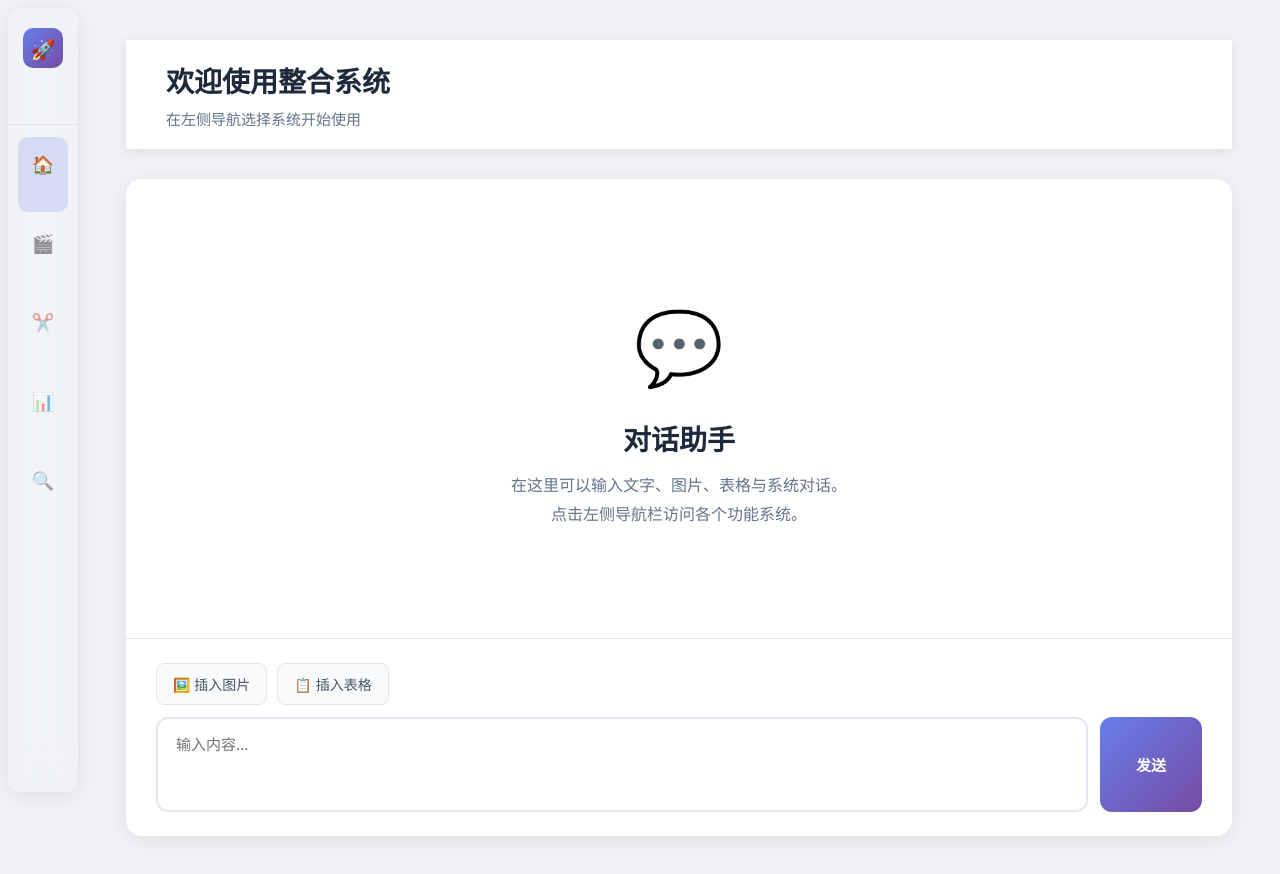
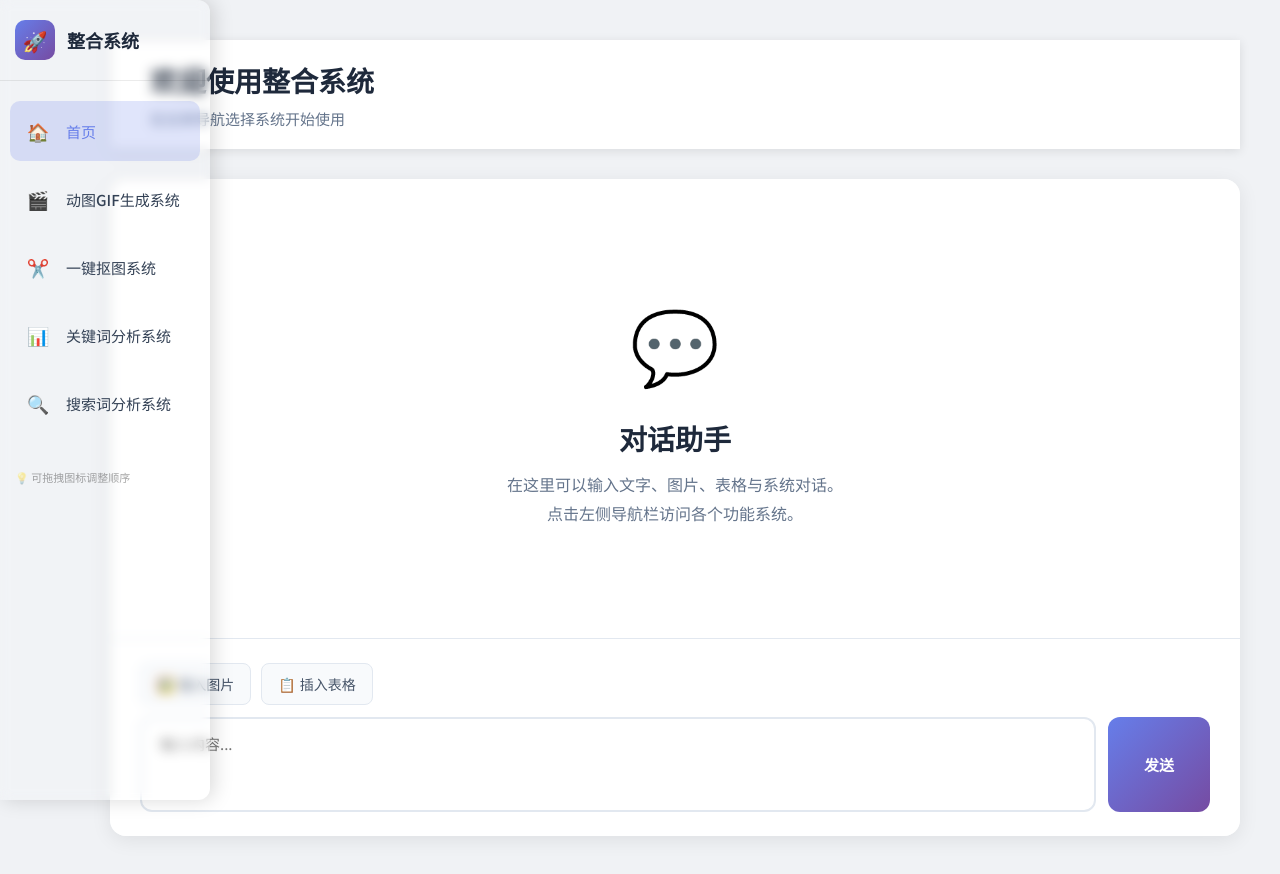
Before and after one commit to chaojibaozi/chaojibaozi.github.io, a plain HTML site: page index.html in a window 1280 px wide. Drawn offline with Linux system fonts and the light colour scheme.

Commit message:
更新 index.html

```diff
--- a/index.html
+++ b/index.html
@@ -19,38 +19,30 @@
         /* 抽屉式导航栏 - 固定浮层 */
         .sidebar {
             position: fixed;
-            left: 8px;
-            top: 8px;
-            bottom: 8px;
+            left: 0;
+            top: 0;
             width: 70px;
-            border-radius: 12px;
+            height: 100vh;
             background: rgba(255, 255, 255, 0.1);
-            backdrop-filter: blur(20px);
-            -webkit-backdrop-filter: blur(20px);
-            transition: width 0.4s cubic-bezier(0.4, 0, 0.2, 1), left 0.4s cubic-bezier(0.4, 0, 0.2, 1);
+            backdrop-filter: blur(6px);
+            -webkit-backdrop-filter: blur(6px);
+            transition: width 0.4s cubic-bezier(0.4, 0, 0.2, 1);
             overflow: hidden;
             z-index: 9999;
-            box-shadow: 0 4px 24px rgba(0, 0, 0, 0.08);
+            box-shadow: 4px 0 20px rgba(0, 0, 0, 0.15);
+            border-radius: 0 12px 12px 0;
         }
 
         .sidebar:hover {
-            width: 208px;
+            width: 210px;
         }
 
         .sidebar-header {
-            padding: 20px 0;
+            padding: 20px 15px;
             display: flex;
-            flex-direction: column;
-            align-items: center;
-            gap: 10px;
-            border-bottom: 1px solid rgba(0, 0, 0, 0.06);
-        }
-
-        .sidebar:hover .sidebar-header {
-            flex-direction: row;
-            padding: 20px 15px;
             align-items: center;
             gap: 12px;
+            border-bottom: 1px solid rgba(0, 0, 0, 0.08);
         }
 
         .sidebar-icon {
@@ -79,48 +71,32 @@
         }
 
         .nav-menu {
-            padding: 12px 0;
-            display: flex;
-            flex-direction: column;
-            align-items: center;
-        }
-
-        .sidebar:hover .nav-menu {
-            padding: 12px 10px;
-            align-items: stretch;
+            padding: 20px 10px;
         }
 
         .nav-item {
             display: flex;
-            flex-direction: column;
             align-items: center;
-            gap: 4px;
-            padding: 10px 0;
-            margin-bottom: 4px;
+            gap: 12px;
+            padding: 14px 12px;
+            margin-bottom: 8px;
             border-radius: 10px;
             cursor: pointer;
             transition: all 0.3s ease;
-            color: rgba(0, 0, 0, 0.55);
+            color: #334155;
             text-decoration: none;
             user-select: none;
-            width: 50px;
         }
 
-        .sidebar:hover .nav-item {
-            flex-direction: row;
-            align-items: center;
-            gap: 12px;
-            padding: 12px 12px;
-            width: auto;
-        }
-
-        .nav-item:hover, .nav-item.active {
+        .nav-item:hover {
             background: rgba(102, 126, 234, 0.15);
             color: #667eea;
         }
 
         .nav-item.active {
             background: rgba(102, 126, 234, 0.2);
+            color: #667eea;
+            font-weight: 600;
         }
 
         .nav-item.dragging {
@@ -151,18 +127,12 @@
             white-space: nowrap;
             opacity: 0;
             transition: opacity 0.3s ease 0.1s;
-            font-size: 13px;
+            font-size: 15px;
             font-weight: 500;
-            color: rgba(0, 0, 0, 0.55);
         }
 
         .sidebar:hover .nav-item-text {
             opacity: 1;
-            font-size: 15px;
-        }
-
-        .sidebar:hover .nav-item {
-            color: rgba(0, 0, 0, 0.7);
         }
 
         .drag-hint {
@@ -177,26 +147,13 @@
             opacity: 1;
         }
 
-        .sidebar::-webkit-scrollbar {
-            width: 4px;
-        }
-
-        .sidebar::-webkit-scrollbar-track {
-            background: transparent;
-        }
-
-        .sidebar::-webkit-scrollbar-thumb {
-            background: rgba(0, 0, 0, 0.1);
-            border-radius: 2px;
-        }
-
         /* 主内容区域 - iframe容器 */
         .content-frame {
-            width: calc(100% - 86px);
+            width: calc(100% - 70px);
             height: 100vh;
             border: none;
             display: block;
-            margin-left: 86px;
+            margin-left: 70px;
             opacity: 0;
             transition: opacity 0.3s cubic-bezier(0.4, 0, 0.2, 1);
         }
@@ -209,8 +166,8 @@
         .transition-overlay {
             position: fixed;
             top: 0;
-            left: 86px;
-            width: calc(100% - 86px);
+            left: 70px;
+            width: calc(100% - 70px);
             height: 100vh;
             background: linear-gradient(135deg, rgba(102, 126, 234, 0.1) 0%, rgba(118, 75, 162, 0.1) 100%);
             pointer-events: none;
@@ -228,8 +185,7 @@
             display: flex;
             flex-direction: column;
             height: 100vh;
-            padding-left: 86px;
-            padding-right: 8px;
+            padding-left: 70px;
         }
 
         .welcome-content {
@@ -439,7 +395,7 @@
     <nav class="sidebar">
         <div class="sidebar-header">
             <div class="sidebar-icon">🚀</div>
-            <div class="sidebar-title">推广优化狮系统</div>
+            <div class="sidebar-title">整合系统</div>
         </div>
         <div class="nav-menu" id="navMenu">
             <!-- 导航项将由JS动态生成 -->
```
